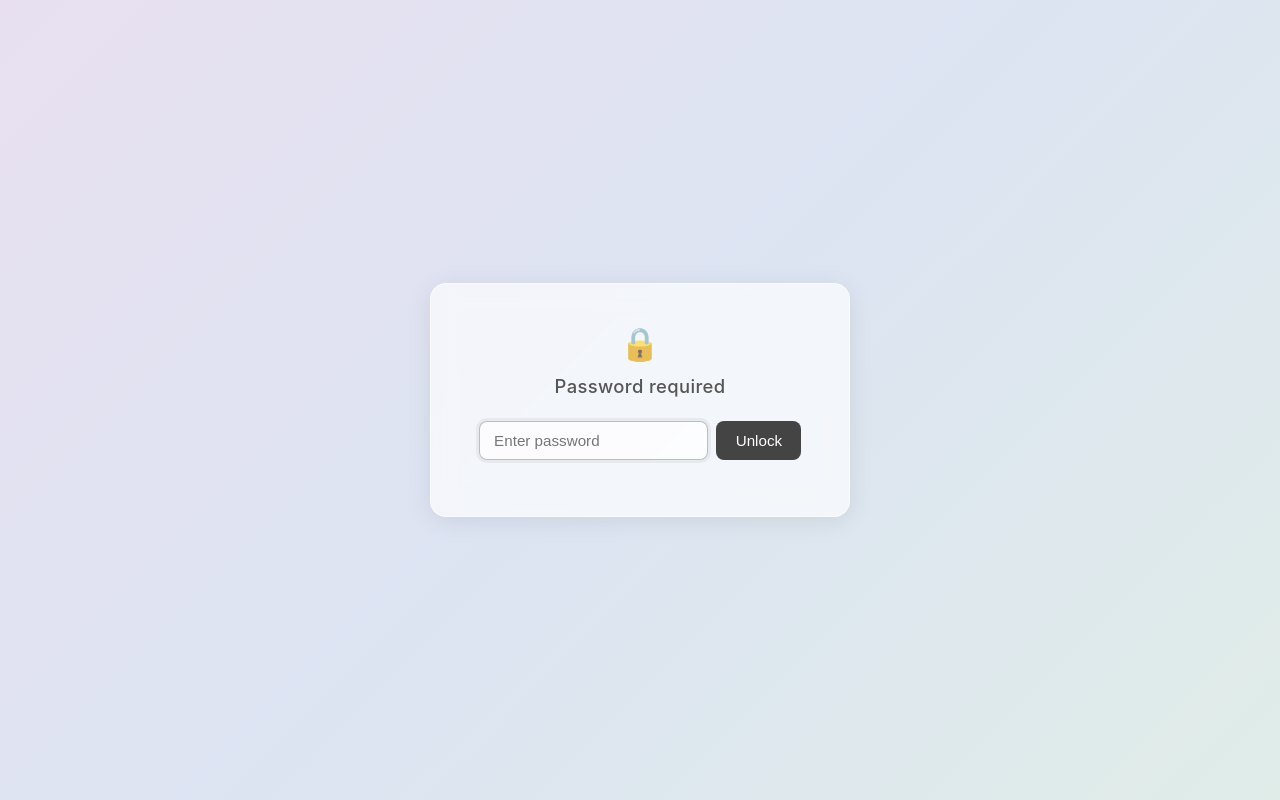
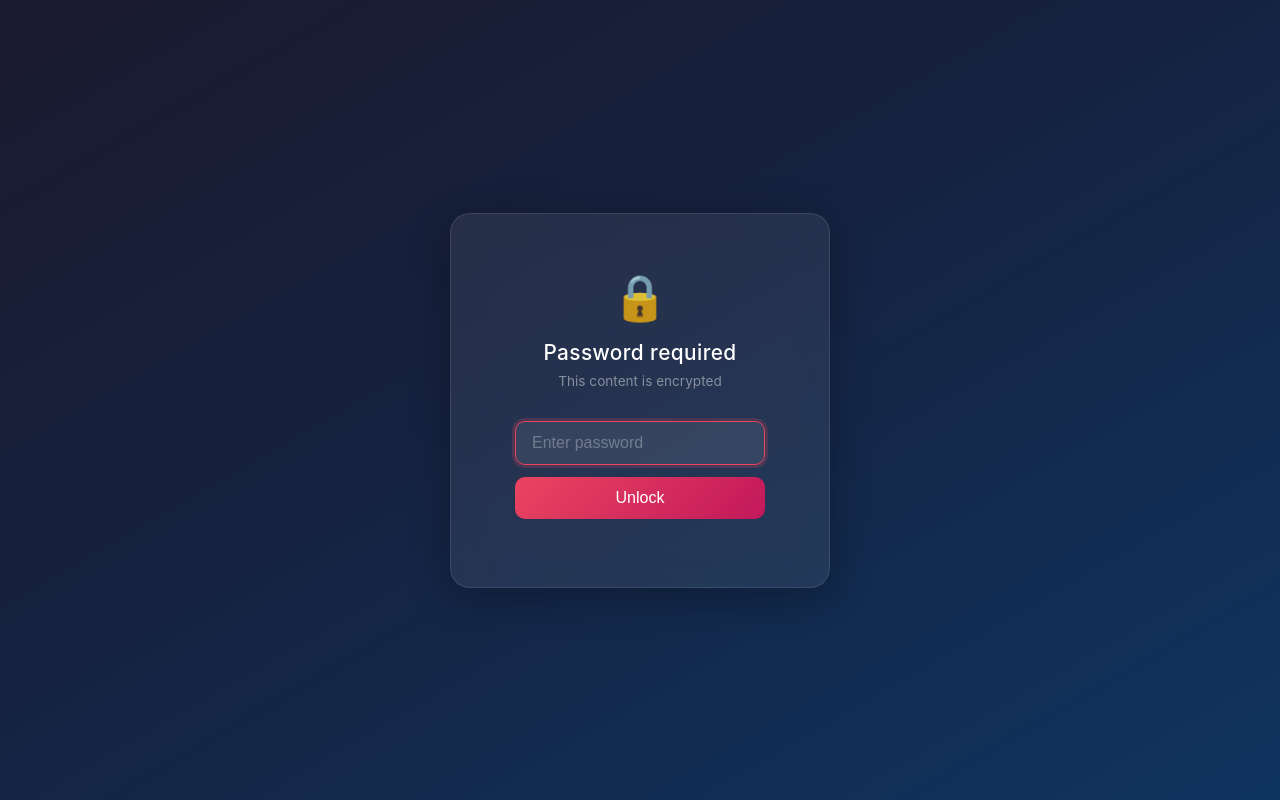
Before and after one commit to tombrus/kijk, a website: page src/wrapper.html in a window 1280 px wide. Drawn offline with Linux system fonts and the light colour scheme.

Commit message:
Revamp UI for password prompt: updated styles, enhanced layout, and improved accessibility.

```diff
--- a/src/wrapper.html
+++ b/src/wrapper.html
@@ -16,63 +16,78 @@
       align-items: center;
       justify-content: center;
       min-height: 100vh;
-      background: linear-gradient(135deg, #e8e0f0 0%, #dce4f2 50%, #e0ece8 100%);
+      background: linear-gradient(150deg, #1a1a2e 0%, #16213e 40%, #0f3460 100%);
     }
     .container {
       text-align: center;
-      background: rgba(255, 255, 255, 0.65);
-      backdrop-filter: blur(12px);
-      -webkit-backdrop-filter: blur(12px);
-      padding: 2.5rem 3rem;
-      border-radius: 16px;
-      box-shadow: 0 4px 24px rgba(0, 0, 0, 0.08);
-      border: 1px solid rgba(255, 255, 255, 0.5);
+      background: rgba(255, 255, 255, 0.07);
+      backdrop-filter: blur(16px);
+      -webkit-backdrop-filter: blur(16px);
+      padding: 3.5rem 4rem;
+      border-radius: 20px;
+      box-shadow: 0 8px 40px rgba(0, 0, 0, 0.3);
+      border: 1px solid rgba(255, 255, 255, 0.1);
+      min-width: 380px;
     }
     .lock {
-      font-size: 2rem;
-      margin-bottom: 0.75rem;
-      opacity: 0.7;
+      font-size: 2.8rem;
+      margin-bottom: 1rem;
+      opacity: 0.85;
     }
     h1 {
-      font-size: 1.15rem;
+      font-size: 1.3rem;
       font-weight: 500;
-      margin-bottom: 1.5rem;
-      color: #555;
+      margin-bottom: 0.5rem;
+      color: #fff;
       letter-spacing: 0.02em;
+    }
+    .subtitle {
+      font-size: 0.85rem;
+      color: rgba(255, 255, 255, 0.45);
+      margin-bottom: 2rem;
     }
     form {
       display: flex;
-      gap: 0.5rem;
+      flex-direction: column;
+      gap: 0.75rem;
     }
     input[type="password"] {
-      padding: 0.6rem 0.9rem;
-      font-size: 0.95rem;
-      border: 1px solid rgba(0, 0, 0, 0.12);
-      border-radius: 8px;
+      padding: 0.75rem 1rem;
+      font-size: 1rem;
+      border: 1px solid rgba(255, 255, 255, 0.15);
+      border-radius: 10px;
       outline: none;
-      background: rgba(255, 255, 255, 0.7);
+      background: rgba(255, 255, 255, 0.08);
+      color: #fff;
       transition: border-color 0.2s, box-shadow 0.2s;
     }
+    input[type="password"]::placeholder {
+      color: rgba(255, 255, 255, 0.3);
+    }
     input[type="password"]:focus {
-      border-color: rgba(0, 0, 0, 0.25);
-      box-shadow: 0 0 0 3px rgba(0, 0, 0, 0.05);
+      border-color: #e94560;
+      box-shadow: 0 0 0 3px rgba(233, 69, 96, 0.2);
     }
     button {
-      padding: 0.6rem 1.2rem;
-      font-size: 0.95rem;
-      background: #444;
+      padding: 0.75rem 1.2rem;
+      font-size: 1rem;
+      font-weight: 500;
+      background: linear-gradient(135deg, #e94560 0%, #c2185b 100%);
       color: #fff;
       border: none;
-      border-radius: 8px;
+      border-radius: 10px;
       cursor: pointer;
-      transition: background 0.2s;
+      transition: opacity 0.2s, transform 0.1s;
     }
     button:hover {
-      background: #222;
+      opacity: 0.9;
+    }
+    button:active {
+      transform: scale(0.98);
     }
     .error {
-      color: #b33;
-      margin-top: 1rem;
+      color: #ff6b81;
+      margin-top: 0.75rem;
       font-size: 0.85rem;
     }
   </style>
@@ -81,6 +96,7 @@
   <div class="container">
     <div class="lock">&#x1f512;</div>
     <h1>Password required</h1>
+    <p class="subtitle">This content is encrypted</p>
     <form id="form">
       <input type="password" id="password" autofocus placeholder="Enter password">
       <button type="submit">Unlock</button>
```
